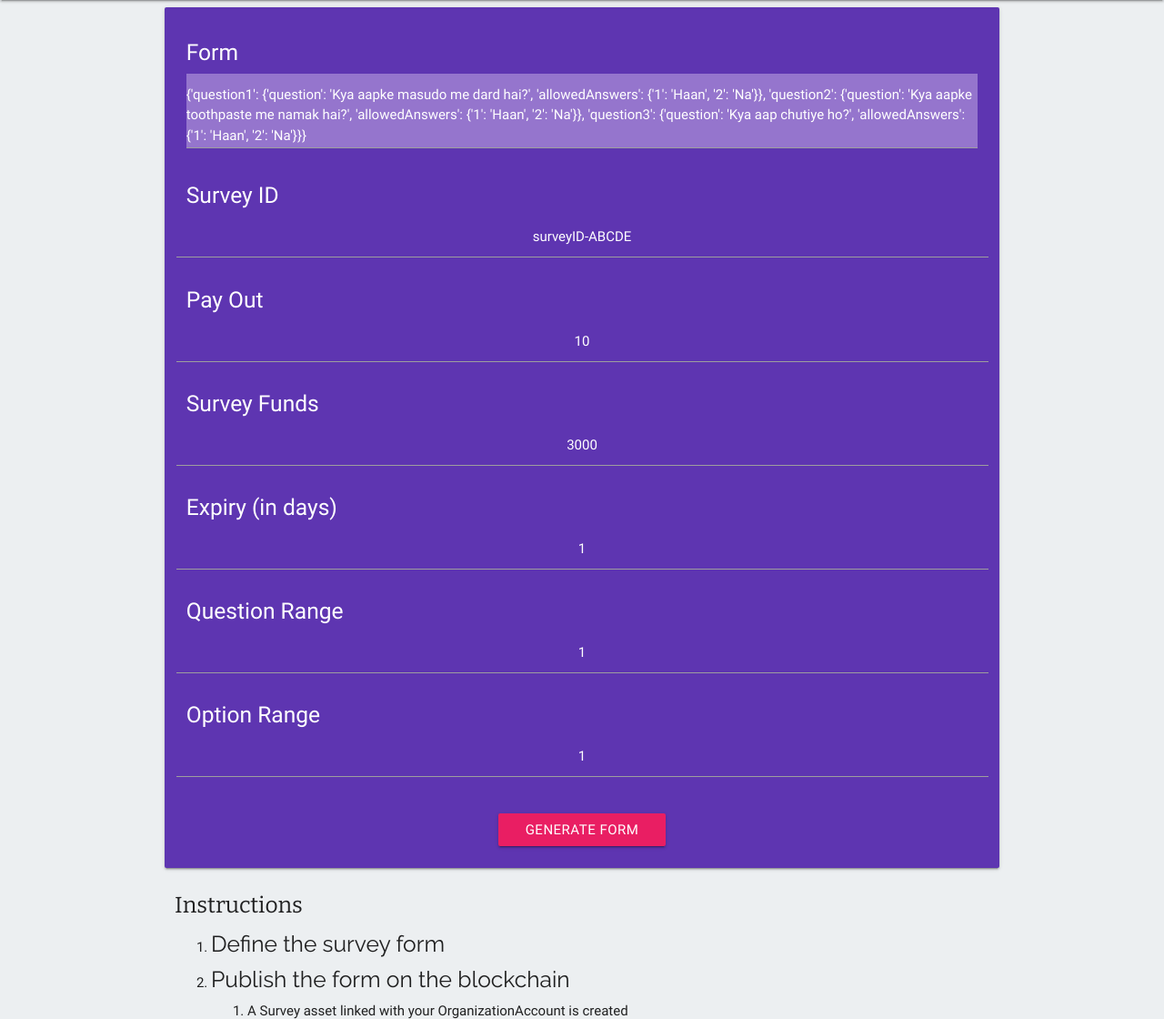
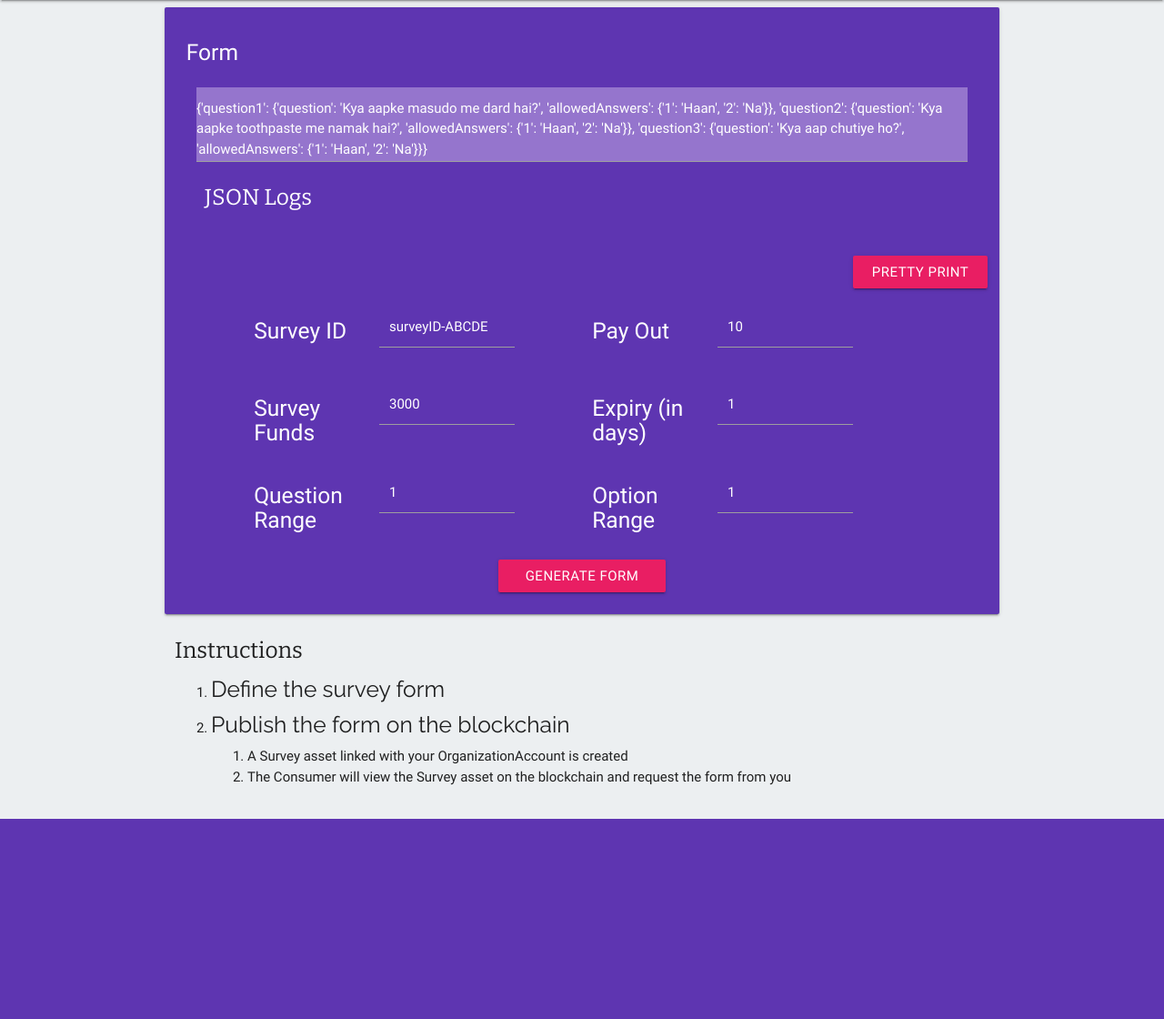
Before and after one commit to shreyasnbhat/crowdsourced-hyperledger, a Flask app: page /form/generate in a window 1280 px wide. Shown: the part 64-1184 px from the top of the page at 91% size. After the commit the page ends 964 px from the top, so only its background shows below. Run offline with Flask 2, Linux system fonts and the light colour scheme; parts of the project's set-up code (start-up, migrations or seed data) failed here and were passed over; some web fonts are replaced.

Commit message:
Updated design

```diff
--- a/organization/app/templates/form_generate.html
+++ b/organization/app/templates/form_generate.html
@@ -13,26 +13,48 @@
         <div>
             <form method="POST" action="{{ url_for('serve_form_generate') }}" class="white-text">
                 <h5 class="white-text">Form</h5>
-                <textarea class="materialize-textarea deep-purple lighten-2" name="form" rows="10"
+                <div class="input-field col s12">
+                <textarea class="materialize-textarea deep-purple lighten-2" id="myTextArea" name="form" rows="30"
                           cols="30">{{ form }}</textarea>
+                </div>
+                <h5 class="block-style form-header">JSON Logs</h5>
+                <div id="prettyRes" class="row block-style"></div>
                 <div class="row">
-                    <label for="surveyID"><h5 class="white-text col center">Survey ID</h5></label>
-                    <input name="surveyID" value="surveyID-ABCDE" class="col center">
+                    <a class="waves-effect waves-light btn col s2 offset-s10 pink" onclick="prettyPrint()">Pretty Print</a>
+                </div>
+                <script>
+                    function prettyPrint() {
+                        var ugly = document.getElementById('myTextArea').value;
+                        var obj_ini = ugly.replace(/'/g, '"');
+                        try {
+                            var obj = JSON.parse(obj_ini);
+                            var pretty = JSON.stringify(obj, undefined, 4);
+                            document.getElementById('prettyRes').innerHTML = pretty;
+                        } catch (err) {
+                            document.getElementById('prettyRes').innerHTML = "Error in JSON Formatting";
+                        }
+                    }
+                </script>
+                <div class="row">
+                    <label for="surveyID"><h5 class="white-text col s2 offset-s1">Survey ID</h5></label>
+                    <input name="surveyID" value="surveyID-ABCDE" class="col s2">
 
-                    <label for="payOut"><h5 class="white-text col center">Pay Out</h5></label>
-                    <input name="payOut" value="10" class="col center">
+                    <label for="payOut"><h5 class="white-text col s2 offset-s1">Pay Out</h5></label>
+                    <input name="payOut" value="10" class="col s2">
+                </div>
+                <div class="row">
+                    <label for="surveyFunds"><h5 class="white-text col s2 offset-s1">Survey Funds</h5></label>
+                    <input name="surveyFunds" value="3000" class="col s2">
 
-                    <label for="surveyFunds"><h5 class="white-text col center">Survey Funds</h5></label>
-                    <input name="surveyFunds" value="3000" class="col center">
+                    <label for="expiry"><h5 class="white-text col s2 offset-s1">Expiry (in days)</h5></label>
+                    <input name="expiry" value="1" class="col s2">
+                </div>
+                <div class="row">
+                    <label for="questionRange"><h5 class="white-text col s2 offset-s1">Question Range</h5></label>
+                    <input name="questionRange" value="1" class="col s2">
 
-                    <label for="expiry"><h5 class="white-text col center">Expiry (in days)</h5></label>
-                    <input name="expiry" value="1" class="col center">
-
-                    <label for="questionRange"><h5 class="white-text col center">Question Range</h5></label>
-                    <input name="questionRange" value="1" class="col center">
-
-                    <label for="optionRange"><h5 class="white-text col center">Option Range</h5></label>
-                    <input name="optionRange" value="1" class="col center">
+                    <label for="optionRange"><h5 class="white-text col s2 offset-s1">Option Range</h5></label>
+                    <input name="optionRange" value="1" class="col s2">
                 </div>
                 <center><input type="submit" class="btn waves-effect pink" value="Generate Form"></center>
             </form>
```
Also changed, not shown: organization/app/templates/display_general.html (+6 -4 lines).
